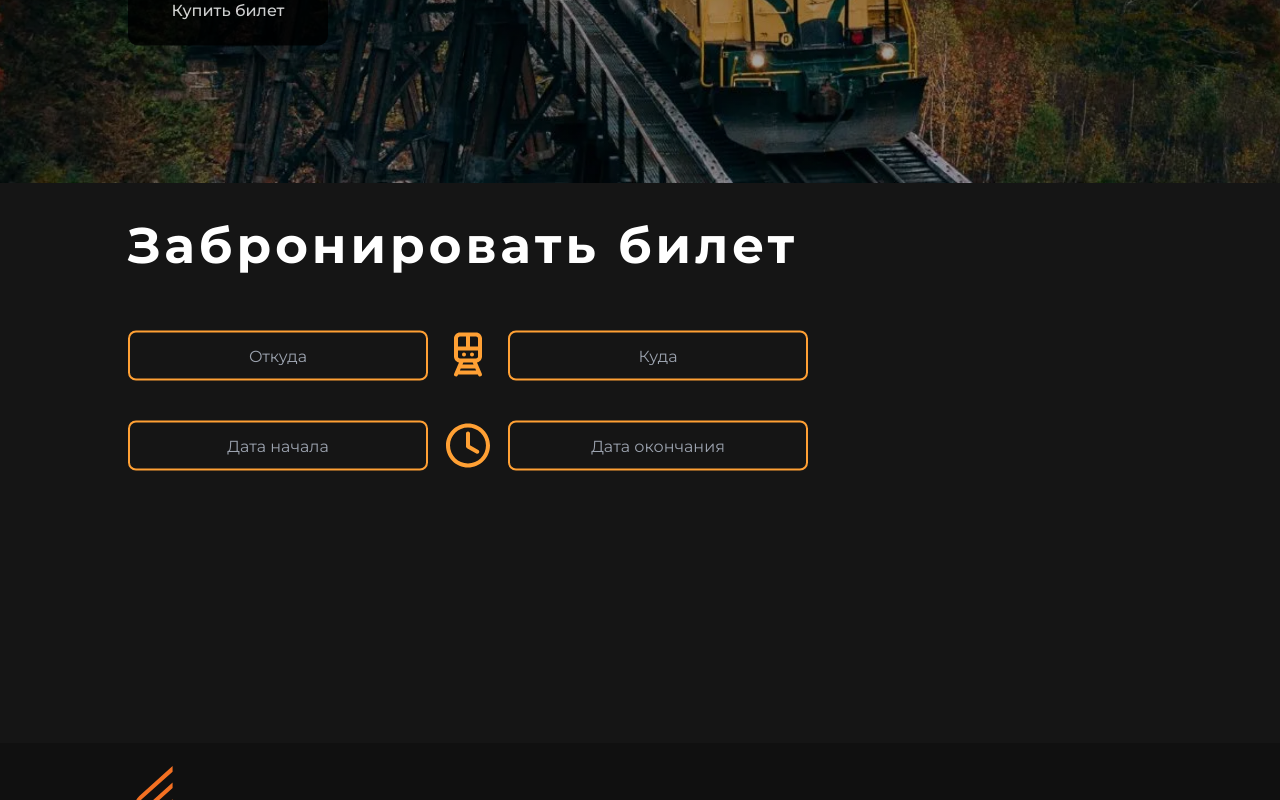
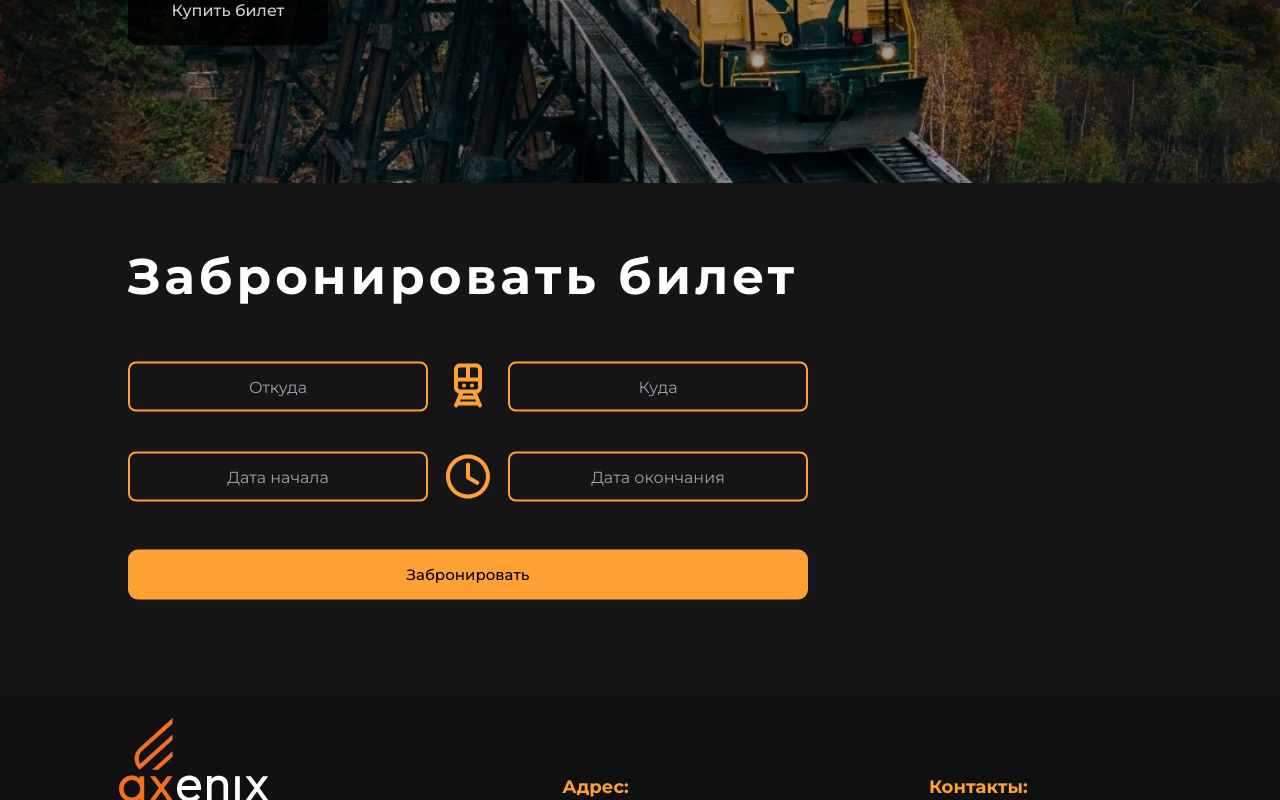
Before and after one commit to Shaqs0/axenix, a React (Vite) app: page / in a window 1280 px wide. Shown: the part 621-1421 px from the top of the page. Built offline with nearby package versions, Linux system fonts and the light colour scheme.

Commit message:
update MainPage

```diff
--- a/src/pages/MainPage/MainPage.tsx
+++ b/src/pages/MainPage/MainPage.tsx
@@ -20,8 +20,8 @@ export function MainPage() {
 				</div>
 			</div>
 
-			<div className='flex h-[70vh] text-[white]'>
-				<div className="absolute left-[10%] top-[120%] -translate-y-1/2">
+			<div className='flex h-[64vh] text-[white]'>
+				<div className="absolute left-[10%] top-[130%] -translate-y-1/2">
 					<div className='flex flex-col gap-12'>
 						<p className='text-[50px] font-bold tracking-[4px] text-[#FFFFFF]'>Забронировать билет</p>
 
@@ -33,6 +33,7 @@ export function MainPage() {
 								<DateInput/>
 							</div>
 						</div>
+						<button className='flex h-[50px] items-center justify-center rounded-[10px] bg-primary-orange text-[15px] font-medium text-[black]'>Забронировать</button>
 					</div>
 				</div>
 			</div>
```
